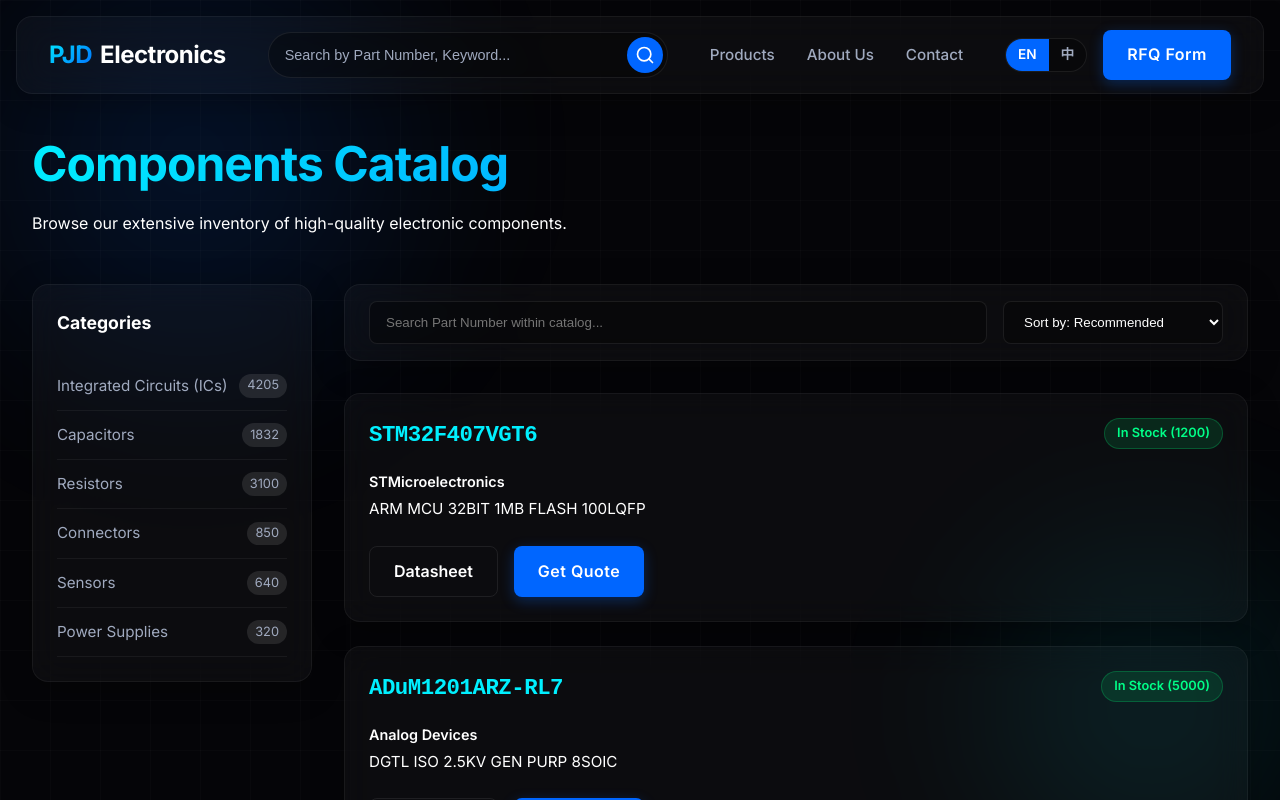
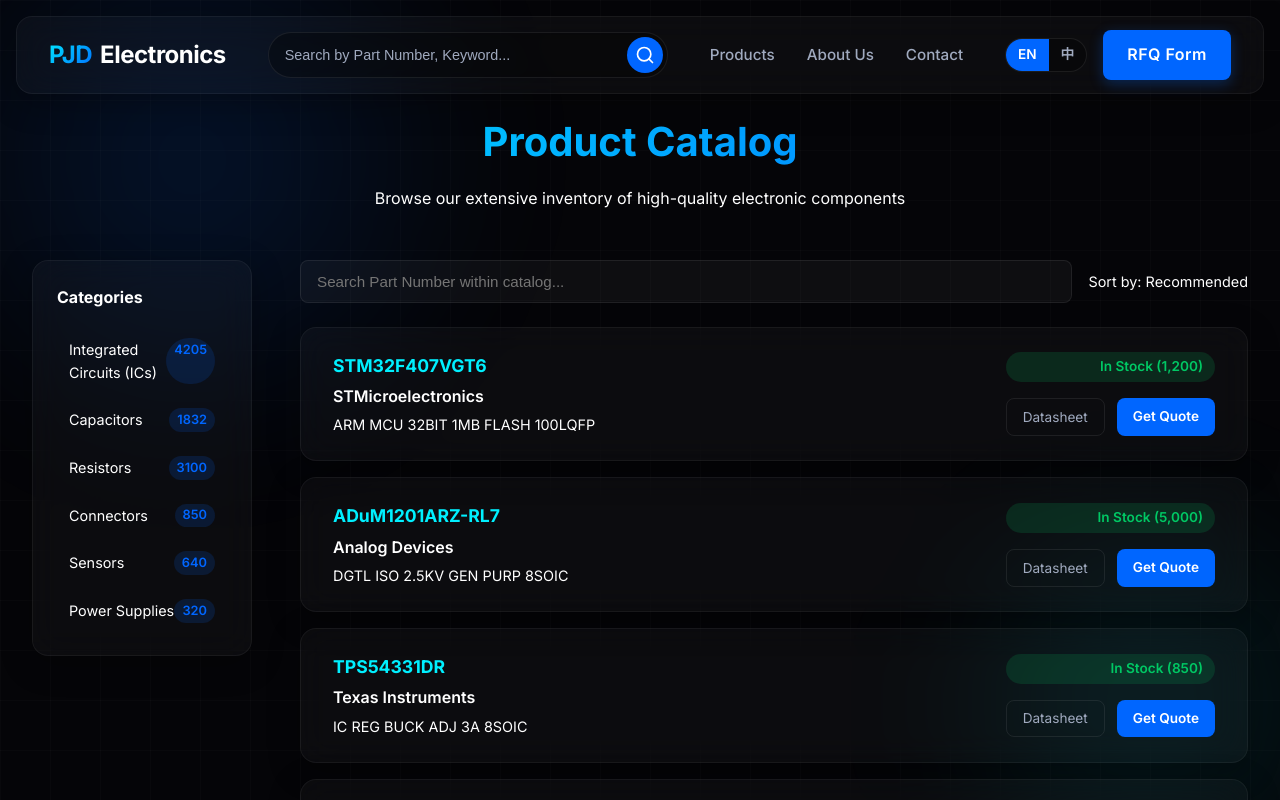
Before and after one commit to DkakaX/PJD, a Next.js app: page /en/products in a window 1280 px wide. Shown: the top 800 px of the page. Built offline with nearby package versions, Linux system fonts and the light colour scheme.

Commit message:
Refactor ProductsPage to use dynamic localization

```diff
--- a/app/[lang]/products/page.tsx
+++ b/app/[lang]/products/page.tsx
@@ -1,72 +1,80 @@
-import Link from 'next/link';
-import './products.css';
+import Link from 'next/link'
+import { getDictionary } from '@/get-dictionary'
+import type { Locale } from '@/i18n-config'
 
-export default function ProductsPage() {
+type Props = { params: Promise<{ lang: string }> }
+
+export default async function ProductsPage({ params }: Props) {
+  const lang = (await params).lang as Locale
+  const dict = await getDictionary(lang)
+  const p = dict.products
+
   const categories = [
-    { name: 'Integrated Circuits (ICs)', count: 4205 },
-    { name: 'Capacitors', count: 1832 },
-    { name: 'Resistors', count: 3100 },
-    { name: 'Connectors', count: 850 },
-    { name: 'Sensors', count: 640 },
-    { name: 'Power Supplies', count: 320 },
-  ];
+    { key: 'ic',     name: p.cat_ic,     count: 4205 },
+    { key: 'cap',    name: p.cat_cap,    count: 1832 },
+    { key: 'res',    name: p.cat_res,    count: 3100 },
+    { key: 'conn',   name: p.cat_conn,   count: 850  },
+    { key: 'sensor', name: p.cat_sensor, count: 640  },
+    { key: 'power',  name: p.cat_power,  count: 320  },
+  ]
 
-  const featuredParts = [
-    { part: 'STM32F407VGT6', mfg: 'STMicroelectronics', desc: 'ARM MCU 32BIT 1MB FLASH 100LQFP', stock: 1200 },
-    { part: 'ADuM1201ARZ-RL7', mfg: 'Analog Devices', desc: 'DGTL ISO 2.5KV GEN PURP 8SOIC', stock: 5000 },
-    { part: 'TPS54331DR', mfg: 'Texas Instruments', desc: 'IC REG BUCK ADJ 3A 8SOIC', stock: 850 },
-    { part: 'CC0805KRX7R9BB104', mfg: 'Yageo', desc: 'CAP CER 0.1UF 50V X7R 0805', stock: 25000 },
-  ];
+  const parts = [
+    { part: 'STM32F407VGT6',     mfg: 'STMicroelectronics', desc: 'ARM MCU 32BIT 1MB FLASH 100LQFP', stock: 1200  },
+    { part: 'ADuM1201ARZ-RL7',   mfg: 'Analog Devices',     desc: 'DGTL ISO 2.5KV GEN PURP 8SOIC',  stock: 5000  },
+    { part: 'TPS54331DR',        mfg: 'Texas Instruments',  desc: 'IC REG BUCK ADJ 3A 8SOIC',       stock: 850   },
+    { part: 'CC0805KRX7R9BB104', mfg: 'Yageo',              desc: 'CAP CER 0.1UF 50V X7R 0805',    stock: 25000 },
+  ]
+
+  const sidebarStyle: React.CSSProperties = { padding: '1.5rem', borderRadius: 'var(--radius-lg)', position: 'sticky', top: '100px' }
+  const inputStyle: React.CSSProperties = { flex: 1, padding: '0.75rem 1rem', background: 'rgba(255,255,255,0.04)', border: '1px solid var(--border-color)', borderRadius: 'var(--radius-md)', color: 'var(--text-primary)', fontSize: '0.95rem', outline: 'none' }
 
   return (
-    <main className="products-main container mb-4">
-      <div className="page-header">
-        <h1 className="text-gradient-primary">Components Catalog</h1>
-        <p className="text-secondary">Browse our extensive inventory of high-quality electronic components.</p>
+    <main className="container" style={{ paddingTop: '2rem', paddingBottom: '5rem' }}>
+      <div style={{ textAlign: 'center', marginBottom: '3rem' }}>
+        <h1 className="text-gradient-primary" style={{ fontSize: '2.5rem', marginBottom: '0.75rem' }}>{p.title}</h1>
+        <p className="text-secondary">{p.subtitle}</p>
       </div>
 
-      <div className="products-layout">
-        <aside className="products-sidebar glass-panel">
-          <h3 className="sidebar-title">Categories</h3>
-          <ul className="category-list">
-            {categories.map(c => (
-              <li key={c.name} className="category-item">
-                <span>{c.name}</span>
-                <span className="category-count">{c.count}</span>
+      <div style={{ display: 'grid', gridTemplateColumns: '220px 1fr', gap: '3rem', alignItems: 'start' }}>
+        <div className="glass-panel" style={sidebarStyle}>
+          <h3 style={{ marginBottom: '1.25rem', fontWeight: 700, fontSize: '1rem' }}>{p.categories_title}</h3>
+          <ul style={{ listStyle: 'none', display: 'flex', flexDirection: 'column', gap: '0.5rem' }}>
+            {categories.map((cat) => (
+              <li key={cat.key} style={{ display: 'flex', justifyContent: 'space-between', padding: '0.5rem 0.75rem', borderRadius: 'var(--radius-md)' }}>
+                <span style={{ fontSize: '0.9rem' }}>{cat.name}</span>
+                <span style={{ fontSize: '0.8rem', background: 'rgba(0,102,255,0.15)', color: 'var(--primary)', padding: '0.1rem 0.5rem', borderRadius: 'var(--radius-full)', fontWeight: 600 }}>{cat.count}</span>
               </li>
             ))}
           </ul>
-        </aside>
+        </div>
 
-        <section className="products-content">
-          <div className="catalog-toolbar glass-panel">
-            <input type="text" placeholder="Search Part Number within catalog..." className="filter-input" />
-            <select className="filter-select">
-              <option>Sort by: Recommended</option>
-              <option>Sort by: Stock (High to Low)</option>
-            </select>
+        <div>
+          <div style={{ display: 'flex', gap: '1rem', marginBottom: '1.5rem', alignItems: 'center' }}>
+            <input placeholder={p.search_placeholder} style={inputStyle} />
+            <span className="text-secondary" style={{ fontSize: '0.9rem', whiteSpace: 'nowrap' }}>{p.sort_label} {p.sort_recommended}</span>
           </div>
-
-          <div className="parts-list">
-            {featuredParts.map((item, i) => (
-              <div key={i} className="part-card glass-panel animate-fade-in" style={{ animationDelay: `${i * 0.1}s` }}>
-                <div className="part-header">
-                  <h3 className="part-number">{item.part}</h3>
-                  <span className="stock-badge">In Stock ({item.stock})</span>
+          <div style={{ display: 'flex', flexDirection: 'column', gap: '1rem' }}>
+            {parts.map((item) => (
+              <div key={item.part} className="glass-panel" style={{ padding: '1.5rem 2rem', borderRadius: 'var(--radius-lg)', display: 'flex', justifyContent: 'space-between', alignItems: 'center', gap: '2rem' }}>
+                <div style={{ flex: 1 }}>
+                  <div style={{ fontSize: '1.1rem', fontWeight: 700, color: 'var(--accent)', marginBottom: '0.25rem' }}>{item.part}</div>
+                  <div style={{ fontWeight: 600, marginBottom: '0.25rem' }}>{item.mfg}</div>
+                  <div className="text-secondary" style={{ fontSize: '0.9rem' }}>{item.desc}</div>
                 </div>
-                <div className="part-body">
-                  <p className="mfg-name text-secondary">{item.mfg}</p>
-                  <p className="part-desc">{item.desc}</p>
-                </div>
-                <div className="part-actions">
-                  <Link href={`/products/${item.part}`} className="btn-outline">Datasheet</Link>
-                  <Link href="/quote" className="btn-primary">Get Quote</Link>
+                <div style={{ textAlign: 'right', flexShrink: 0 }}>
+                  <div style={{ fontSize: '0.85rem', background: 'rgba(0,200,100,0.15)', color: '#00c864', padding: '0.25rem 0.75rem', borderRadius: 'var(--radius-full)', fontWeight: 600, marginBottom: '1rem' }}>
+                    {p.in_stock} ({item.stock.toLocaleString()})
+                  </div>
+                  <div style={{ display: 'flex', gap: '0.75rem' }}>
+                    <button style={{ padding: '0.5rem 1rem', background: 'transparent', border: '1px solid var(--border-color)', borderRadius: 'var(--radius-md)', color: 'var(--text-secondary)', fontSize: '0.85rem', cursor: 'pointer' }}>{p.datasheet}</button>
+                    <Link href={`/${lang}/quote`} style={{ padding: '0.5rem 1rem', background: 'var(--primary)', borderRadius: 'var(--radius-md)', color: '#fff', fontSize: '0.85rem', fontWeight: 600, textDecoration: 'none' }}>{p.get_quote}</Link>
+                  </div>
                 </div>
               </div>
             ))}
           </div>
-        </section>
+        </div>
       </div>
     </main>
-  );
+  )
 }
```
